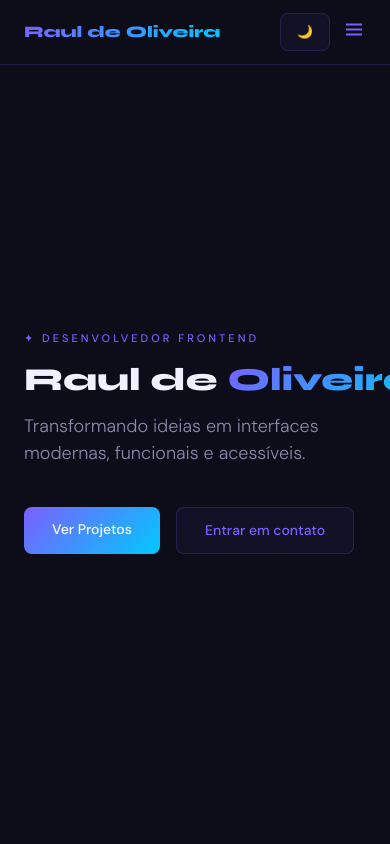
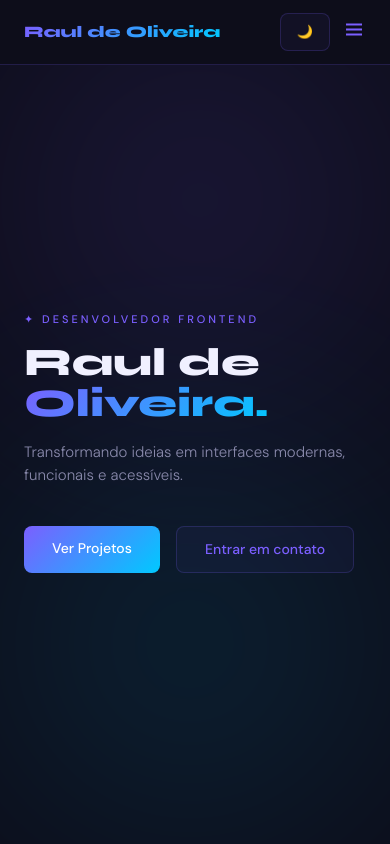
Before and after one commit to Raul-de-Oliveira/Raul-de-Oliveira, a Next.js app: page / in a window 390 px wide. Shown: the top 844 px of the page. Built offline with nearby package versions, Linux system fonts and the light colour scheme.

Commit message:
Modificando a responsividade de telas mobiles

```diff
--- a/src/components/sections/Hero.tsx
+++ b/src/components/sections/Hero.tsx
@@ -1,8 +1,25 @@
+'use client'
+
+import { useState, useEffect } from 'react'
+
 interface HeroProps {
   theme: string
 }
 
 export default function Hero({ theme }: HeroProps) {
+  const [isMobile, setIsMobile] = useState(false)
+  const [isSmall, setIsSmall] = useState(false)
+
+  useEffect(() => {
+    const check = () => {
+      setIsMobile(window.innerWidth < 768)
+      setIsSmall(window.innerWidth <= 425)
+    }
+    check()
+    window.addEventListener('resize', check)
+    return () => window.removeEventListener('resize', check)
+  }, [])
+
   return (
     <section id="home" style={{
       minHeight: '100vh',
@@ -14,9 +31,18 @@ export default function Hero({ theme }: HeroProps) {
       paddingTop: '80px',
     }}>
 
-
-      <div className="hero__blur hero__blur--tl" />
-      <div className="hero__blur hero__blur--br" />
+      <div style={{
+        position: 'absolute', top: 0, left: 0,
+        width: '400px', height: '400px', borderRadius: '50%',
+        background: 'var(--accent-1)', filter: 'blur(120px)', opacity: 0.12,
+        pointerEvents: 'none',
+      }} />
+      <div style={{
+        position: 'absolute', bottom: 0, right: 0,
+        width: '400px', height: '400px', borderRadius: '50%',
+        background: 'var(--accent-2)', filter: 'blur(120px)', opacity: 0.10,
+        pointerEvents: 'none',
+      }} />
 
       <div style={{ maxWidth: '1152px', margin: '0 auto', padding: '0 24px', width: '100%', position: 'relative', zIndex: 10 }}>
 
@@ -24,14 +50,13 @@ export default function Hero({ theme }: HeroProps) {
           ✦ Desenvolvedor Frontend
         </p>
 
-
         <h1 style={{
           fontFamily: 'Syne, sans-serif',
-         fontSize: 'clamp(32px, 7vw, 80px)',
+          fontSize: isSmall ? 'clamp(36px, 10vw, 56px)' : 'clamp(48px, 7vw, 80px)',
           fontWeight: 800,
           lineHeight: 1.05,
           marginBottom: '16px',
-  whiteSpace: 'nowrap',
+          whiteSpace: isSmall ? 'normal' : 'nowrap',
         }}>
           <span style={{ color: 'var(--text-primary)' }}>Raul de </span>
           <span style={{
@@ -43,7 +68,7 @@ export default function Hero({ theme }: HeroProps) {
           </span>
         </h1>
 
-        <p style={{ fontSize: '18px', marginBottom: '40px', color: 'var(--text-secondary)', fontWeight: 300 }}>
+        <p style={{ fontSize: isMobile ? '15px' : '18px', marginBottom: '40px', color: 'var(--text-secondary)', fontWeight: 300 }}>
           Transformando ideias em interfaces modernas, funcionais e acessíveis.
         </p>
 
```
Lines whose indentation alone changed are shown as unchanged.
